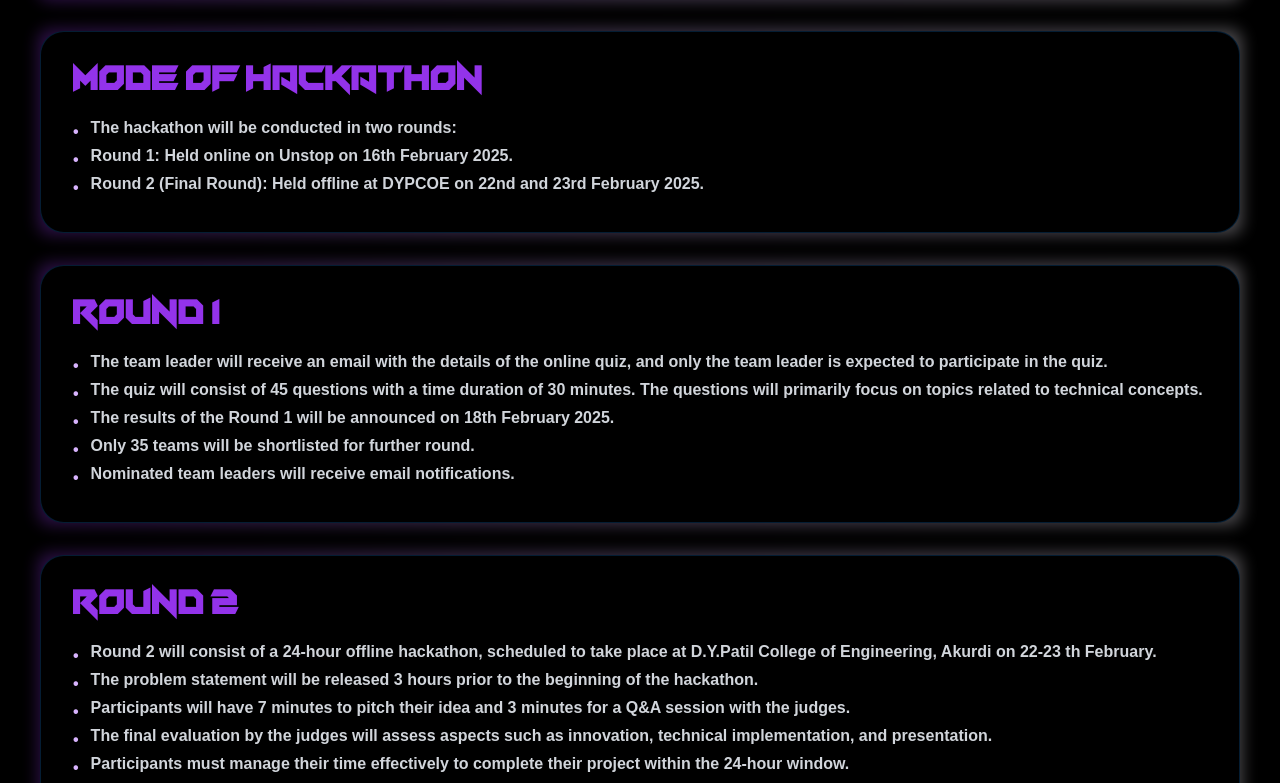
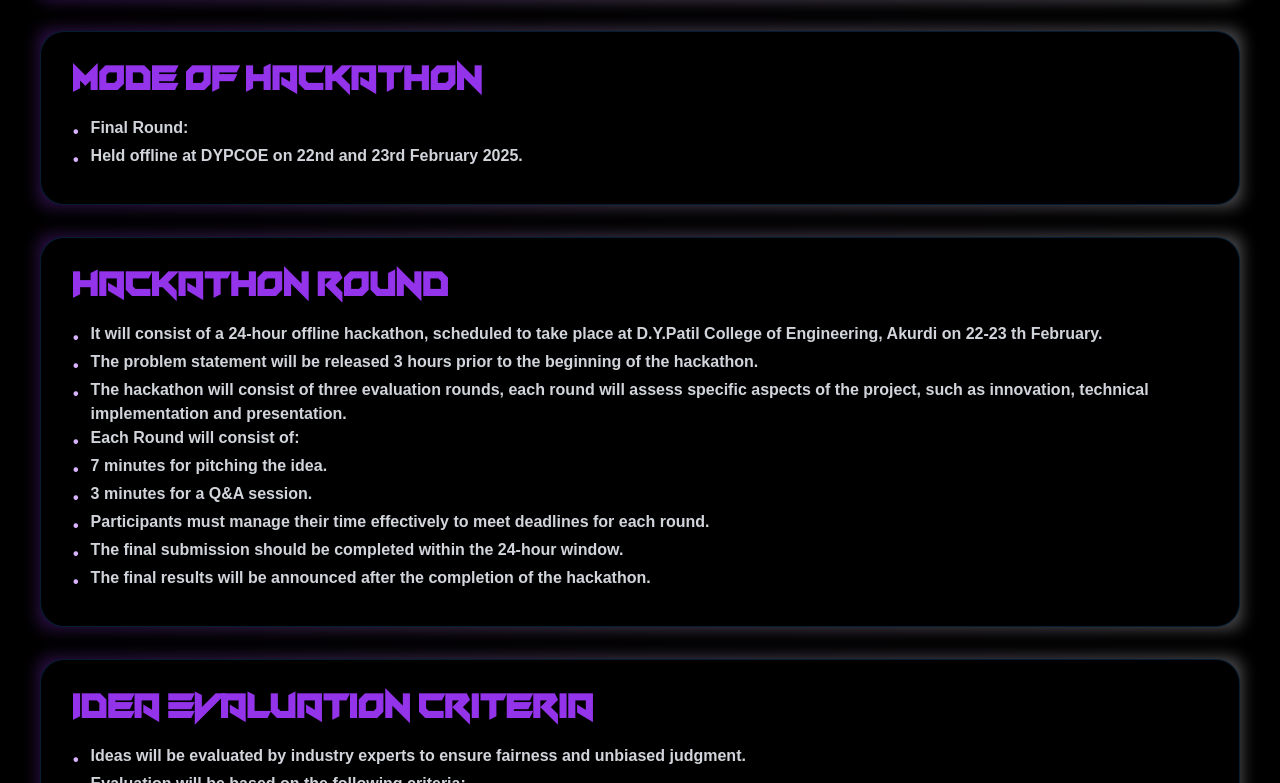
Before and after one commit to udaybhole/Magnitude1.0, a React (Vite) app: page /guidelines in a window 1280 px wide. Shown: the part 637-1420 px from the top of the page. Built offline with nearby package versions, Linux system fonts and the light colour scheme.

Commit message:
Gudielines Update

```diff
--- a/src/pages/Guidelines.jsx
+++ b/src/pages/Guidelines.jsx
@@ -22,30 +22,21 @@ function Guidelines() {
     {
       title: "Mode of Hackathon",
       points: [
-        "The hackathon will be conducted in two rounds:",
-        "Round 1: Held online on Unstop on 16th February 2025.",
-        "Round 2 (Final Round): Held offline at DYPCOE on 22nd and 23rd February 2025.",
+        "Final Round:",
+        "Held offline at DYPCOE on 22nd and 23rd February 2025.",
       ]
     },
     {
-      title: "Round 1",
+      title: "Hackathon Round",
       points: [
-        "The team leader will receive an email with the details of the online quiz, and only the team leader is expected to participate in the quiz.",
-        "The quiz will consist of 45 questions with a time duration of 30 minutes. The questions will primarily focus on topics related to technical concepts.",
-        "The results of the Round 1 will be announced on 18th February 2025.",
-        "Only 35 teams will be shortlisted for further round.",
-        "Nominated team leaders will receive email notifications."
-      ]
-    },
-    {
-      title: "Round 2",
-      points: [
-        "Round 2 will consist of a 24-hour offline hackathon, scheduled to take place at D.Y.Patil College of Engineering, Akurdi on 22-23 th February.",
+        "It will consist of a 24-hour offline hackathon, scheduled to take place at D.Y.Patil College of Engineering, Akurdi on 22-23 th February.",
         "The problem statement will be released 3 hours prior to the beginning of the hackathon.",
-        "Participants will have 7 minutes to pitch their idea and 3 minutes for a Q&A session with the judges.",
-        "The final evaluation by the judges will assess aspects such as innovation, technical implementation, and presentation.",
-        "Participants must manage their time effectively to complete their project within the 24-hour window.",
-        "Food and Accommodation will be provided for all participants during the course of the hackathon.",
+        "The hackathon will consist of three evaluation rounds, each round will assess specific aspects of the project, such as innovation, technical implementation and presentation.",
+        "Each Round will consist of:",
+"7 minutes for pitching the idea.",
+"3 minutes for a Q&A session.",
+        "Participants must manage their time effectively to meet deadlines for each round.",
+        "The final submission should be completed within the 24-hour window.",
         "The final results will be announced after the completion of the hackathon."
       ]
     },
```
